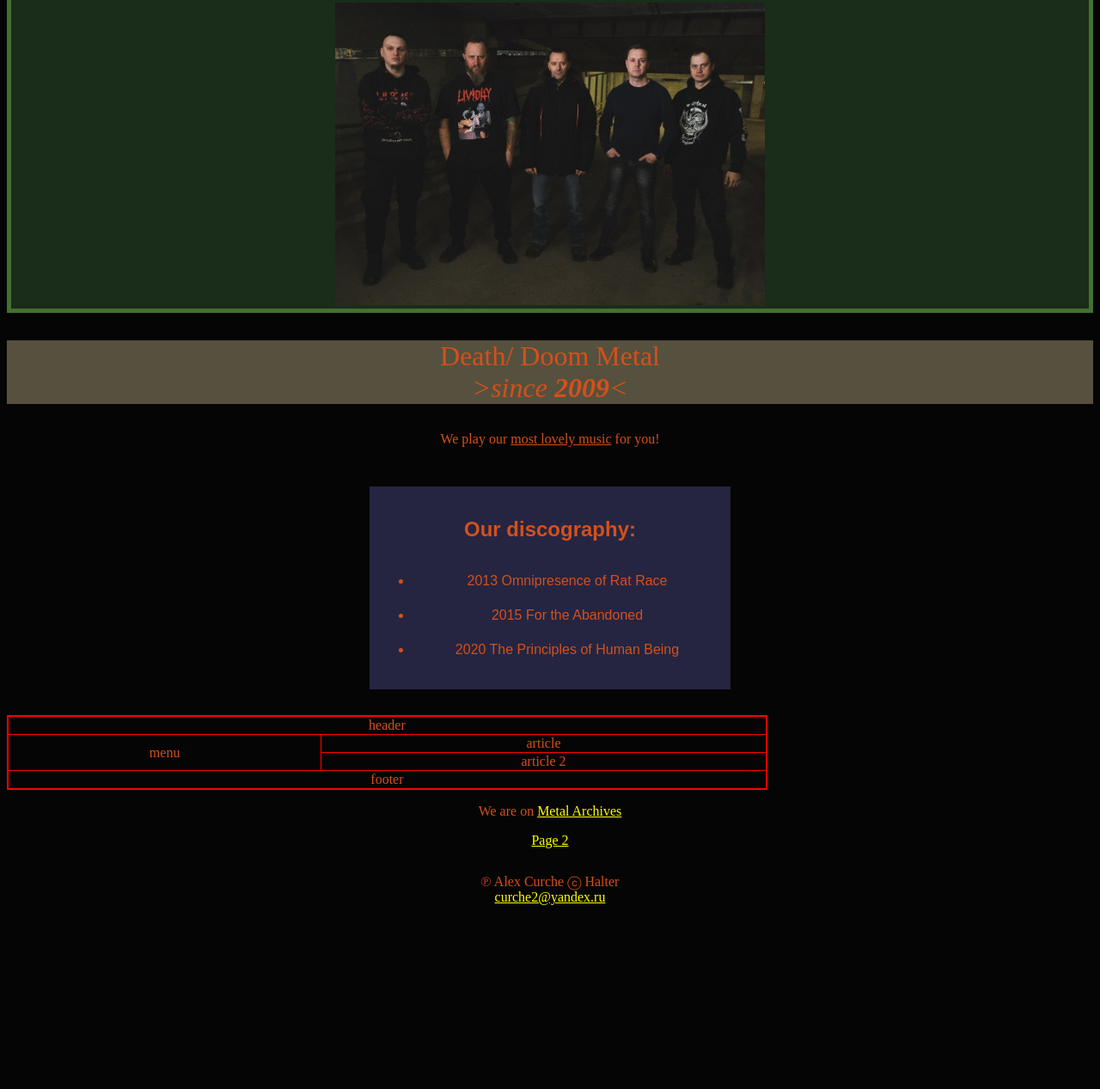
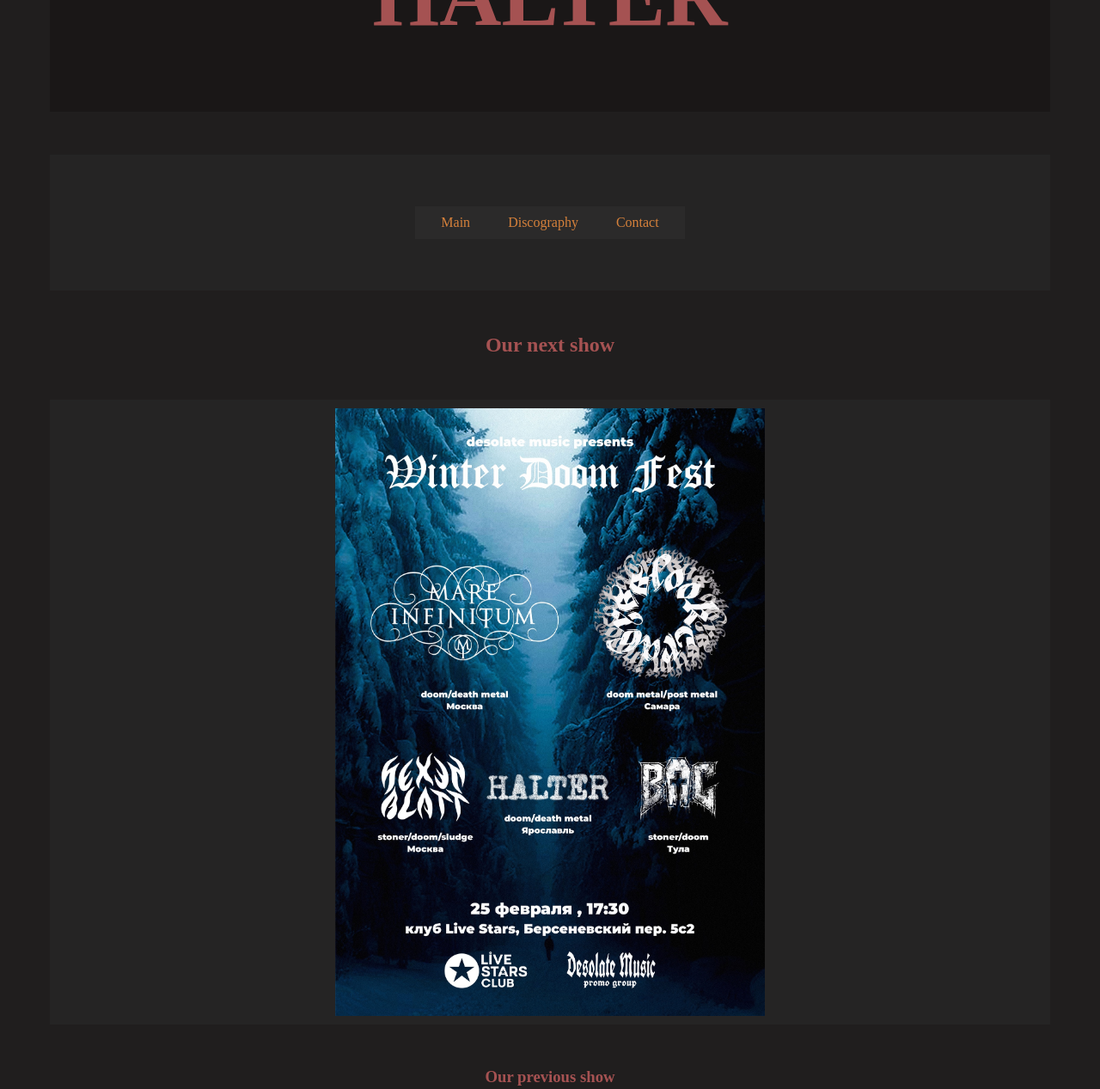
Before and after one commit to AlexCurche/halter-project, a plain HTML site: page index.html in a window 1280 px wide. Shown: the part 189-1456 px from the top of the page at 86% size. Before the commit the page ends 1272 px from the top, so only its background shows below. Drawn offline with Linux system fonts and the light colour scheme.

Commit message:
totally changed

```diff
--- a/css/index.css
+++ b/css/index.css
@@ -1,62 +1,78 @@
 body {
+    background-color: rgb(32, 30, 30);
+}
+
+.header {
+    font-family: old typewriter;
+    color: rgb(165, 82, 82);
     text-align: center;
-    color: rgb(212, 80, 27);
-    background-color: rgb(5, 5, 5);
+    font-size: 50px;
+    padding: 10px;
+    margin: 50px;
+    background-color: rgb(26, 23, 23);
+}
+
+.outer-nav {
+    padding: 10px;
+    margin: 50px;
+    text-align: center;
+    background-color: rgb(37, 36, 36);
+}
+
+.inner-nav {
+    display: inline-block;
+    padding: 10px;
+    margin: 50px;
+    background-color: rgb(43, 42, 42);
+}
+
+.navigation {
+    font-family: old typewriter;
+    color: rgb(214, 129, 59);
+    text-decoration: none;
+    padding: 20px;
+}
+
+h2 {
+    font-family: old typewriter;
+    color: rgb(165, 82, 82);
+    text-align: center;
+}
+
+article {
+    background-color: rgb(37, 36, 36);
+    padding: 10px;
+    margin: 50px;
+}
+
+h3 {
+    font-family: old typewriter;
+    color: rgb(165, 82, 82);
+    text-align: center;
+}
+
+img {
+    width: 500px;
+    margin: 50px;
+    display: block;
+    margin: auto;
 }
 
 footer {
-    vertical-align: bottom;
+    font-family: Impact, Haettenschweiler, 'Arial Narrow Bold', sans-serif;
+    color: rgb(214, 129, 59);
 }
 
-a {
-    color: yellow;
-}
-
-h1 {
-font-family: old typewriter;
-font-size: 72px;
-}
-
-.gothic {
-    font-family: old english text MT;
-    font-size: 32px;
-    background-color: rgb(85, 81, 62)
-}
-
-.table {
-    border: 2px solid red;
-    border-collapse: collapse;
-    width: 70%;
-    height: 80px;
+.outer-footer {
+    padding: 10px;
     text-align: center;
 }
 
-.tablerow {
-    border: 1px solid red;
-    border-collapse: collapse;
+.inner-footer {
+    display: inline-block;
+    padding: 50px;
 }
 
-.tabledata {
-    border: 1px solid red;
-    border-collapse: collapse;
+.mail {
+    color: rgb(214, 129, 59);
 }
-
-.header {
-    background-color: rgb(26, 44, 26);
-    border: 5px solid rgb(68, 112, 47)
-}
-
-.article1 {
-    background-color: rgb(37, 37, 66);
-    font-family: Arial, Helvetica, sans-serif;
-    line-height: 40px;
-    width: 400px;
-    display: inline-block;
-    align-items: center;
-    margin: 30px;
-    padding: 10px;
-}
-
-footer {
-    margin: 30px;
-}
--- a/index.html
+++ b/index.html
@@ -10,47 +10,34 @@
 <body>
 <header class="header">
     <h1>HALTER</h1>
-    <img src="img\3540362570_photo.jpg" alt="Band photo" width="500"/>
 </header>
-<section>
-    <p class="gothic"> Death/ Doom Metal<br><em>&gtsince
-        <b>2009</b>&lt</em></p>
-    <p>We play our <u>most lovely music</u> for you!</p>
-</section>
-<article class="article1">
-    <h2>Our discography:</h2>
-        <ul>
-            <li>2013 Omnipresence of Rat Race</li>
-            <li>2015 For the Abandoned</li>
-            <li>2020 The Principles of Human Being</li>
-        </ul>
+<div class="outer-nav">
+    <div class="inner-nav">
+       <nav>
+        <a class="navigation" href="index.html">Main</a>
+        <a class="navigation" href="page3.html">Discography</a>
+        <a class="navigation" href="page2.html">Contact</a>
+       </nav>
+    </div>
+</div>
+<h2>Our next show</h2>
+<article>
+    <img src="img\Et-8lZQNkzI.jpg"
+    alt="Next date"/>
 </article>
-<section>
-    <table class="table" >
-        <tr class="tablerow">
-            <td class="tabledata" colspan="2">header</td>
-        </tr>
-        <tr>
-            <td class="tabledata" rowspan="2">menu</td>
-            <td>article</td>
-        </tr>
-        <tr>
-            <td  class="tabledata">article 2</td>
-        </tr>
-        <tr>
-            <td class="tabledata" colspan="2">footer</td>
-        </tr>
-    </table>
-</section>
-<section>
-    <p>We are on
-        <a href="https://www.metal-archives.com/bands/Halter/3540362570" target="_blank">
-        Metal Archives</a></p>
-</section>
-    <a href="html\page2.html" target="_blank">Page 2</a>
-    <footer>℗ Alex Curche ⓒ Halter
-        <br><a href="https://mail.yandex.ru/?uid=12946397#inbox"
+<h3>Our previous show</h3>
+<article>
+    <img src="img\CuDGONzf5PM.jpg"
+    alt="Last date"/>
+</article>
+<div class="outer-footer">
+    <div class="inner-footer">
+      <footer>℗ Alex Curche ⓒ Halter
+        <br><a class="mail"
+        href="https://mail.yandex.ru/?uid=12946397#inbox"
         title="e-mail address">curche2@yandex.ru</a>
-    </footer>
+      </footer>
+    </div>
+</div>
 </body>
 </html>
```
Also changed, not shown: page2.html (+5 -0 lines), page3.html (added, +27 -0 lines), img/CuDGONzf5PM.jpg (added), img/Et-8lZQNkzI.jpg (added).
